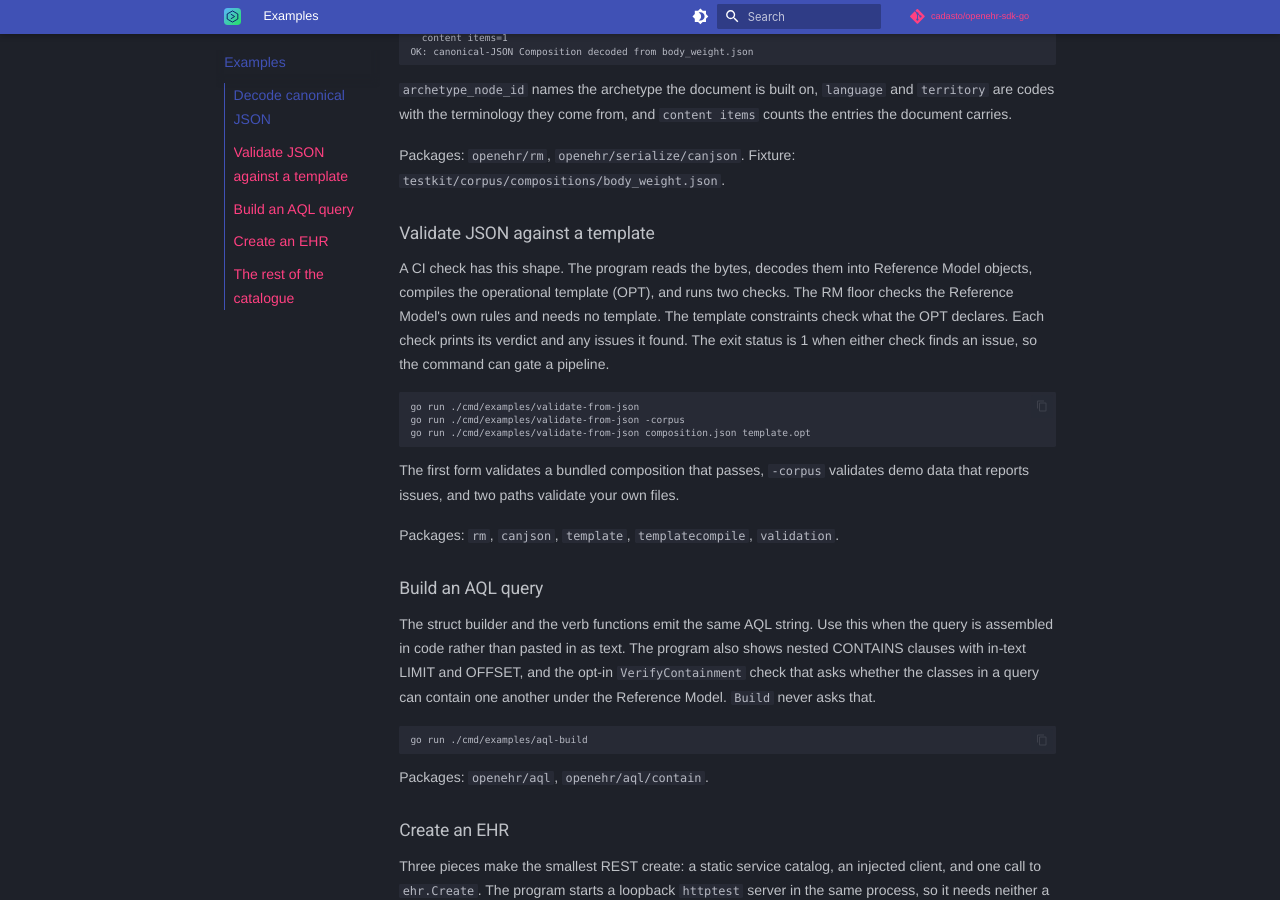
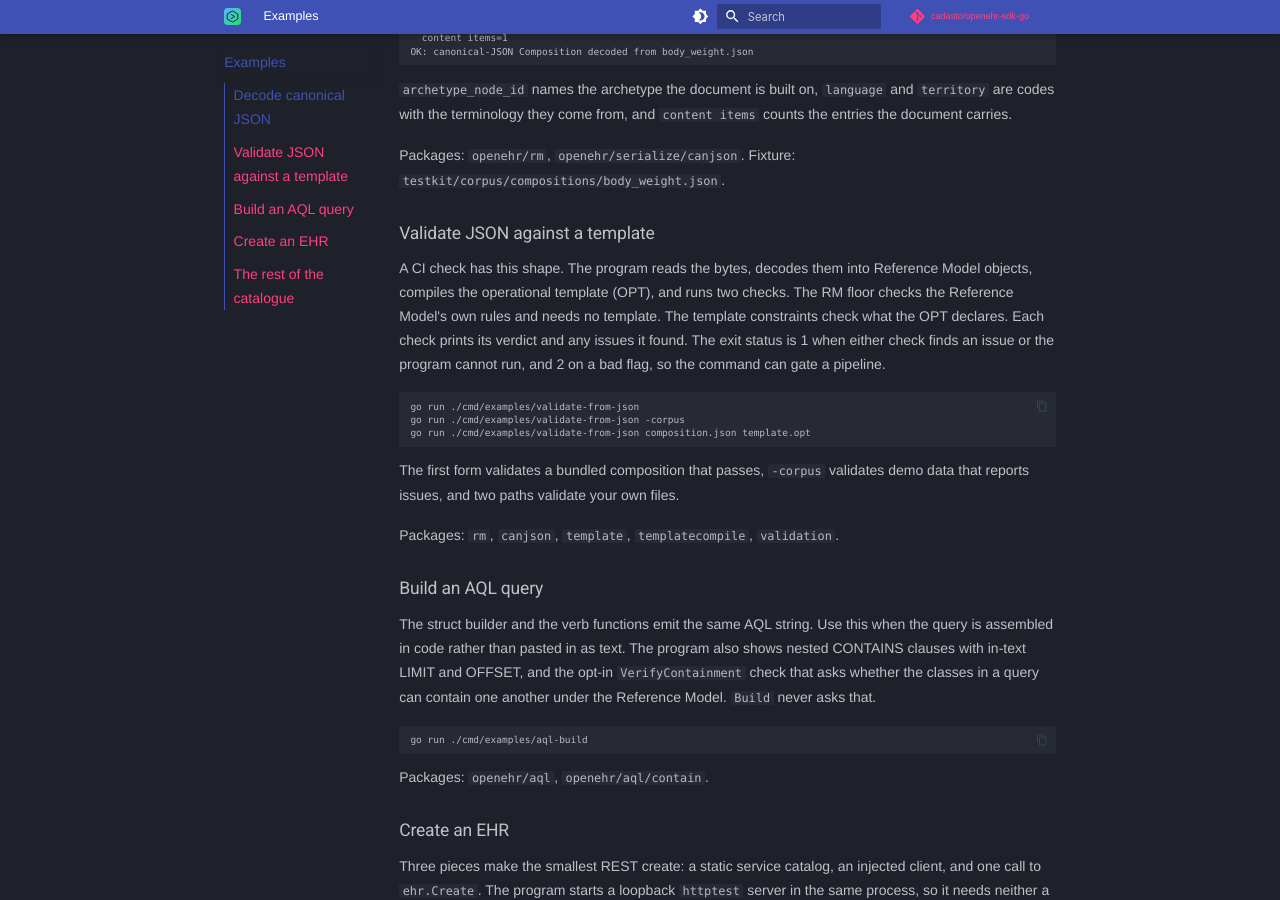
Before and after one commit to Cadasto/openehr-sdk-go, an MkDocs documentation site: the page built from pages/examples.md, in a window 1280 px wide and 900 px high, scrolled down 562 px. Built offline with MkDocs 1.6.1 and Material for MkDocs 9.7.7, drawn with Linux system fonts in a browser that asks for light colours; nearby versions of some CDN libraries; library files that are not in the unit come from our copies; plug-ins that fetch from the network failed and are left out; comment, search, counter and statistics services are not loaded.

Commit message:
docs(examples): align the template-explore comment and site exit codes
Assisted-by: Claude Code (claude-opus-5-5)

````diff
--- a/pages/examples.md
+++ b/pages/examples.md
@@ -55,7 +55,8 @@ Reference Model objects, compiles the operational template (OPT), and runs two
 checks. The RM floor checks the Reference Model's own rules and needs no
 template. The template constraints check what the OPT declares. Each check
 prints its verdict and any issues it found. The exit status is 1 when either
-check finds an issue, so the command can gate a pipeline.
+check finds an issue or the program cannot run, and 2 on a bad flag, so the
+command can gate a pipeline.
 
 ```bash
 go run ./cmd/examples/validate-from-json
````
Also changed, not shown: 1 other file.
